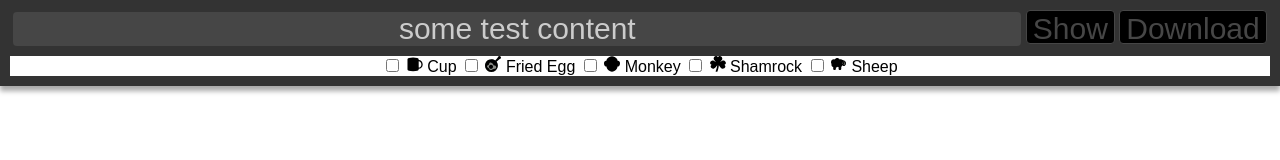
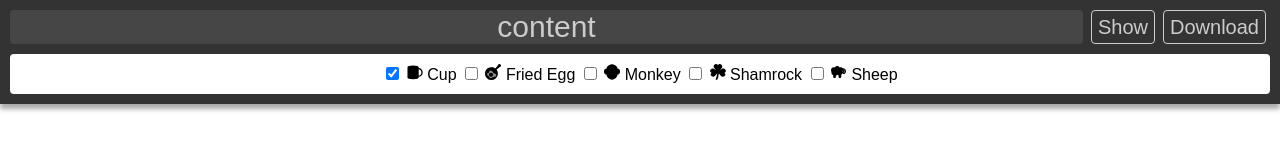
Before and after one commit to ThomasWeinert/QRCodeSymbols, a website: page index.html in a window 1280 px wide. Drawn offline with Linux system fonts and the light colour scheme.

Commit message:
Add some styling

```diff
--- a/index.html
+++ b/index.html
@@ -9,13 +9,13 @@
 <form action="#">
   <div class="input">
     <label for="content-input">Content:</label>
-    <input type="text" id="content-input" value="some test content">
+    <input type="text" id="content-input" value="content" placeholder="content">
     <button type="submit">Show</button>
     <button type="button" class="download">Download</button>
   </div>
   <div id="symbols">
     <label>
-      <input type="checkbox">
+      <input type="checkbox" checked>
       <object type="image/svg+xml" data="symbols/cup.svg"></object>
       Cup
     </label>
--- a/main.js
+++ b/main.js
@@ -10,6 +10,9 @@ const QRCodeSymbols = (
     };
 
     QRCodeSymbols.prototype.svg = function(text) {
+      if (text === '') {
+        return '';
+      }
       let modules = new QRCode(text).qrcode.modules;
       const dotSize = this.settings.dotSize;
       const svg = document.implementation.createDocument(xmlns_svg, 'svg', null);
--- a/style.css
+++ b/style.css
@@ -17,18 +17,22 @@ form {
   box-shadow: 0 5px 5px darkgray;
   font-family: sans-serif;
 }
+form .input {
+  display: flex;
+}
 
 form label[for="content-input"] {
   display: none;
 }
 form button {
-  background-color: #000;
-  color: rgb(70, 70, 70);
-  border: 1px solid rgb(70, 70, 70);
+  background-color: transparent;
+  color: #cccccc;
+  border: 1px solid #cccccc;
   border-radius: 4px;
   text-align: center;
-  font-size: 30px;
-  height: 34px;
+  font-size: 20px;
+  line-height: 28px;
+  margin: 0 4px;
 }
 
 input#content-input {
@@ -39,15 +43,23 @@ input#content-input {
   text-align: center;
   font-size: 30px;
   height: 34px;
-  width: 80%;
+  width: 100%;
+  margin: 0 4px 0 0;
 }
 
 #symbols {
   background-color: #FFF;
   margin-top: 10px;
+  padding: 10px;
+  border-radius: 4px;
 }
 
 #symbols object {
   width: 16px;
   height: 16px;
 }
+
+.output {
+  display: table;
+  margin: auto;
+}
```
